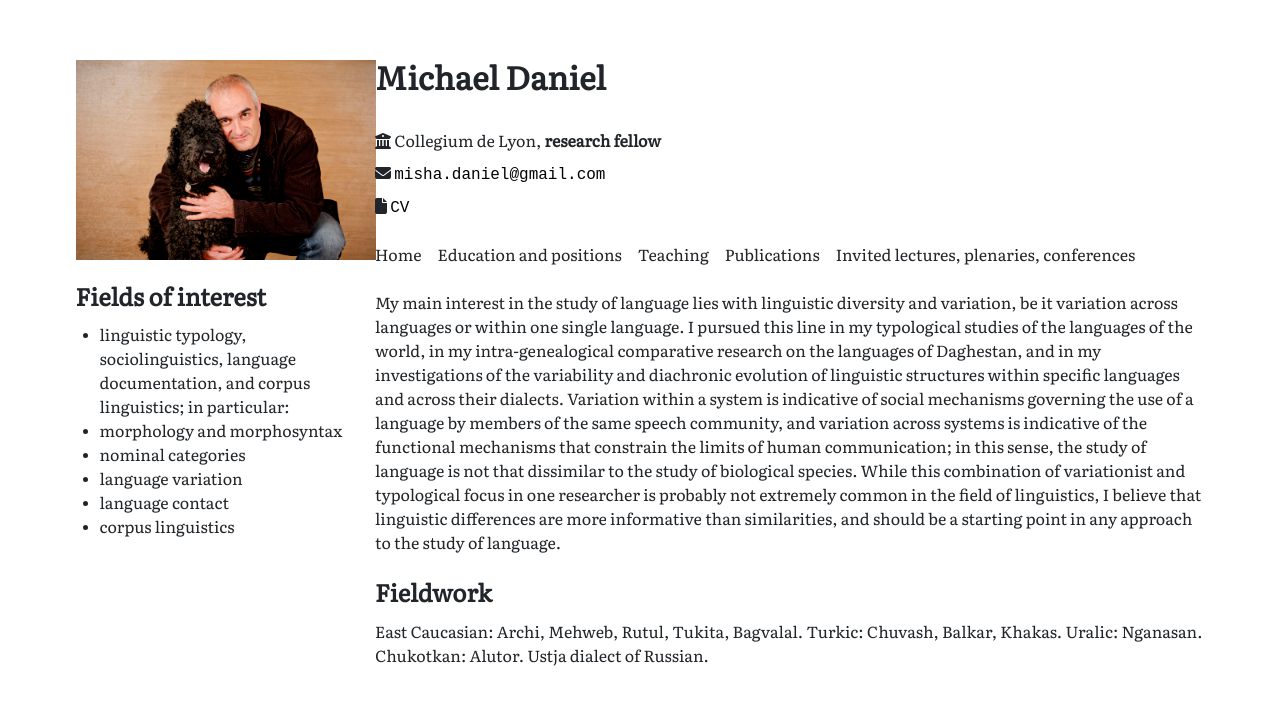
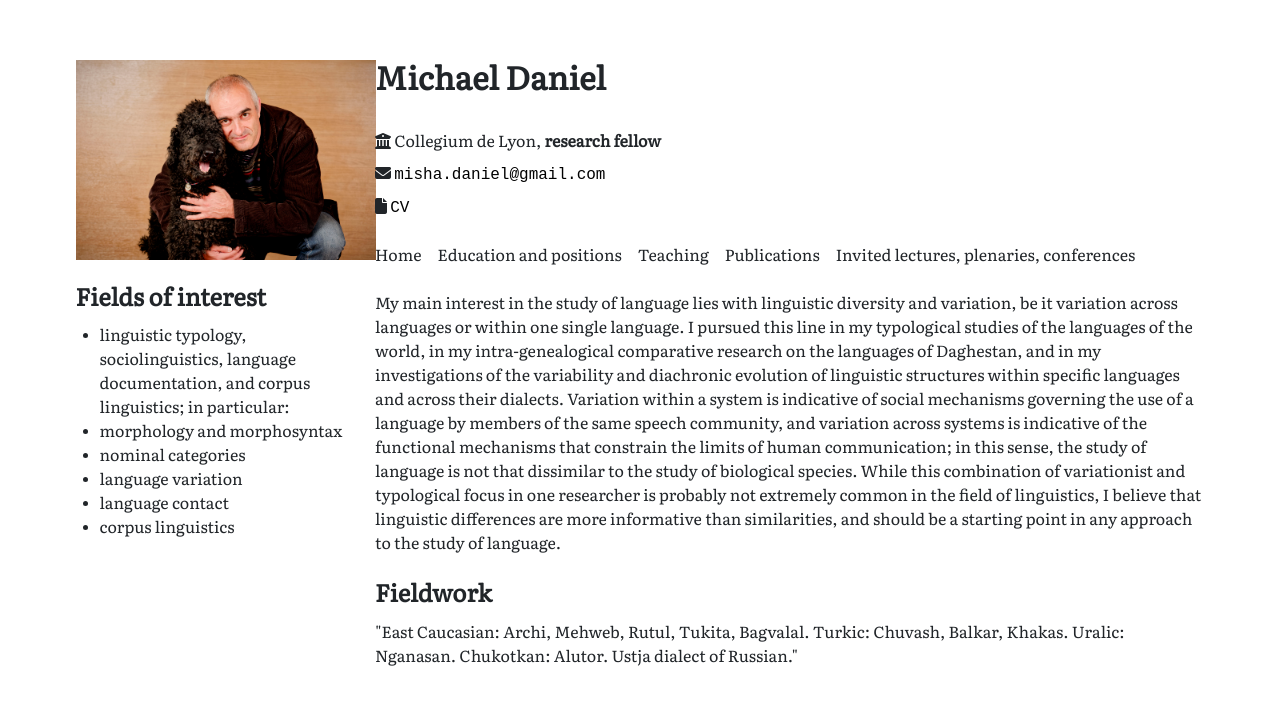
Before and after one commit to MishaDaniel/mishadaniel.github.io, a Jekyll site: the page built from index.html, in a window 1280 px wide. Shown: the top 705 px of the page. Built offline with Jekyll 4.4.1, drawn with Linux system fonts in a browser that asks for light colours; nearby versions of some CDN libraries.

```diff
--- a/index.html
+++ b/index.html
@@ -40,5 +40,5 @@ My main interest in the study of language lies with linguistic diversity and var
 
 
   <h2>Fieldwork</h2>
-  East Caucasian: Archi, Mehweb, Rutul, Tukita, Bagvalal.   Turkic: Chuvash, Balkar, Khakas.   Uralic: Nganasan.   Chukotkan: Alutor.   Ustja dialect of Russian.
+  "East Caucasian: Archi, Mehweb, Rutul, Tukita, Bagvalal.   Turkic: Chuvash, Balkar, Khakas.   Uralic: Nganasan.   Chukotkan: Alutor.   Ustja dialect of Russian."
 </div>
```
